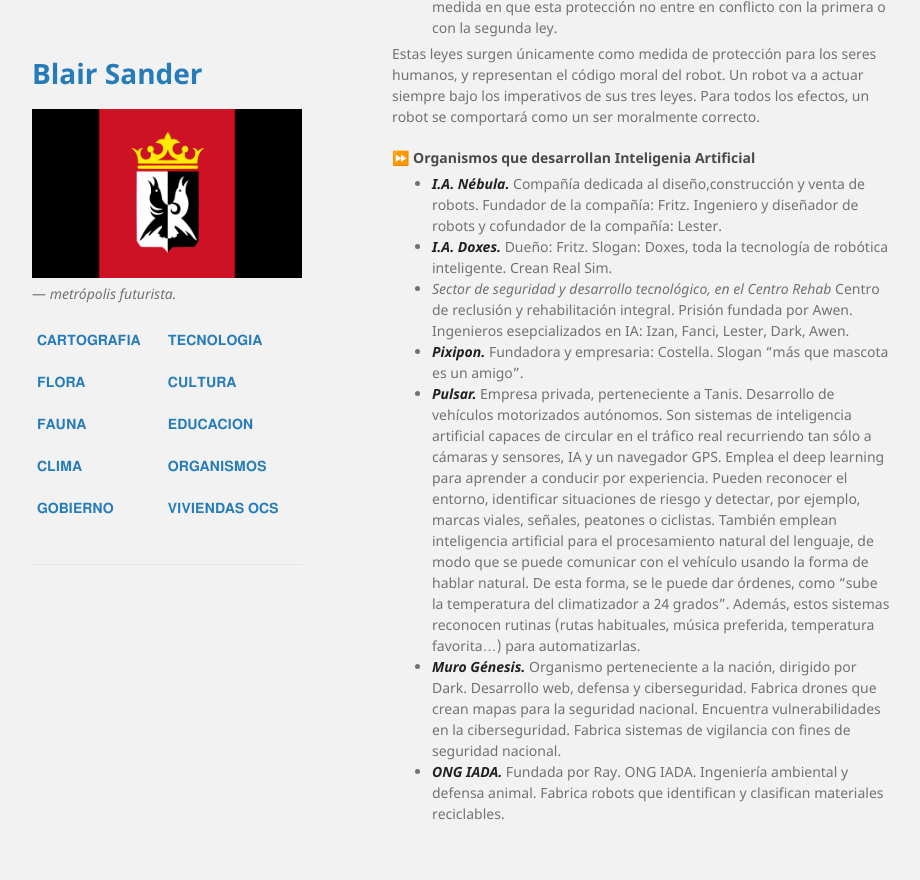
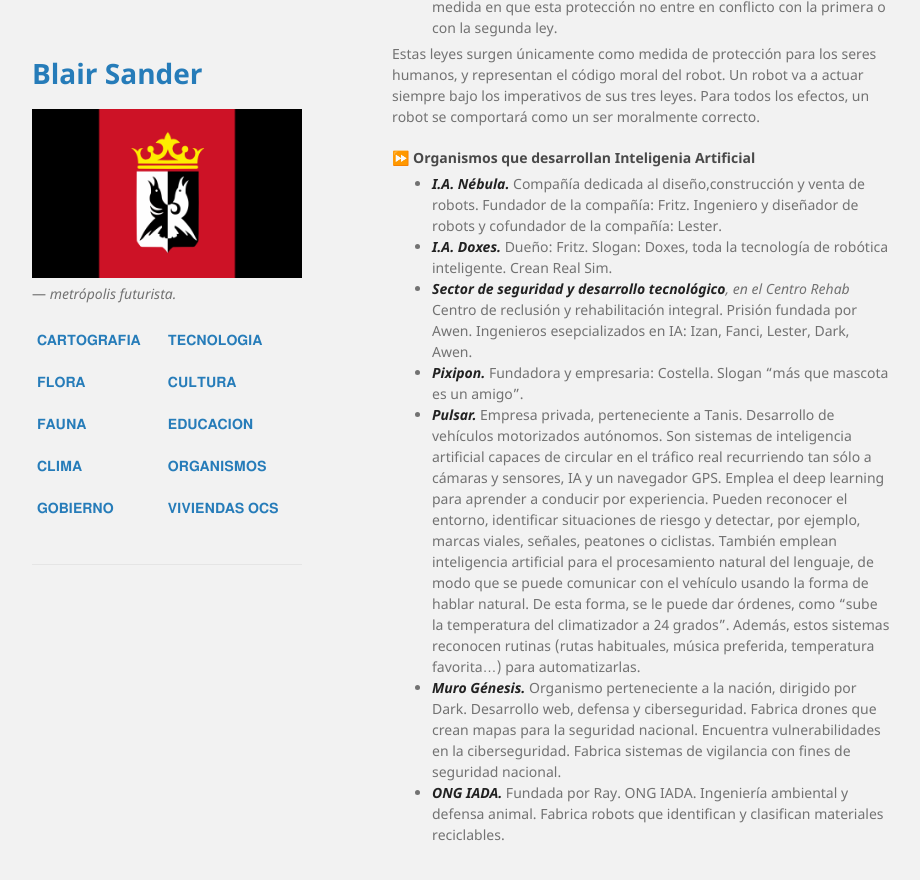
Before and after one commit to BlairSander/ciudad, a Jekyll site: the page built from tecnologia.md, in a window 1280 px wide and 900 px high, scrolled down 4299 px. Shown: the top 880 px of the window, without its empty margins (178-1098 px from the left). Built offline with Jekyll 4.4.1, drawn with Linux system fonts in a browser that asks for light colours.

```diff
--- a/tecnologia.md
+++ b/tecnologia.md
@@ -125,7 +125,7 @@ Estas leyes surgen únicamente como medida de protección para los seres humanos
 
 * **_I.A. Nébula._** Compañía dedicada al diseño,construcción y venta de robots. Fundador de la compañía: Fritz. Ingeniero y diseñador de robots y cofundador de la compañía: Lester.
 * **_I.A. Doxes._** Dueño: Fritz. Slogan: Doxes, toda la tecnología de robótica inteligente. Crean Real Sim.
-* _Sector de seguridad y desarrollo tecnológico, en el Centro Rehab_ Centro de reclusión y rehabilitación integral. Prisión fundada por Awen. Ingenieros esepcializados en IA: Izan, Fanci, Lester, Dark, Awen.
+* _**Sector de seguridad y desarrollo tecnológico**, en el Centro Rehab_ Centro de reclusión y rehabilitación integral. Prisión fundada por Awen. Ingenieros esepcializados en IA: Izan, Fanci, Lester, Dark, Awen.
 * **_Pixipon._** Fundadora y empresaria: Costella. Slogan “más que mascota es un amigo”.
 * **_Pulsar._** Empresa privada, perteneciente a Tanis. Desarrollo de vehículos motorizados autónomos. Son sistemas de inteligencia artificial capaces de circular en el tráfico real recurriendo tan sólo a cámaras y sensores, IA y un navegador GPS. Emplea el deep learning para aprender a conducir por experiencia. Pueden reconocer el entorno, identificar situaciones de riesgo y detectar, por ejemplo, marcas viales, señales, peatones o ciclistas. También emplean inteligencia artificial para el procesamiento natural del lenguaje, de modo que se puede comunicar con el vehículo usando la forma de hablar natural. De esta forma, se le puede dar órdenes, como “sube la temperatura del climatizador a 24 grados”. Además, estos sistemas reconocen rutinas (rutas habituales, música preferida, temperatura favorita…) para automatizarlas.
 * **_Muro Génesis._** Organismo perteneciente a la nación, dirigido por Dark. Desarrollo web, defensa y ciberseguridad. Fabrica drones que crean mapas para la seguridad nacional. Encuentra vulnerabilidades en la ciberseguridad. Fabrica sistemas de vigilancia con fines de seguridad nacional.
```
